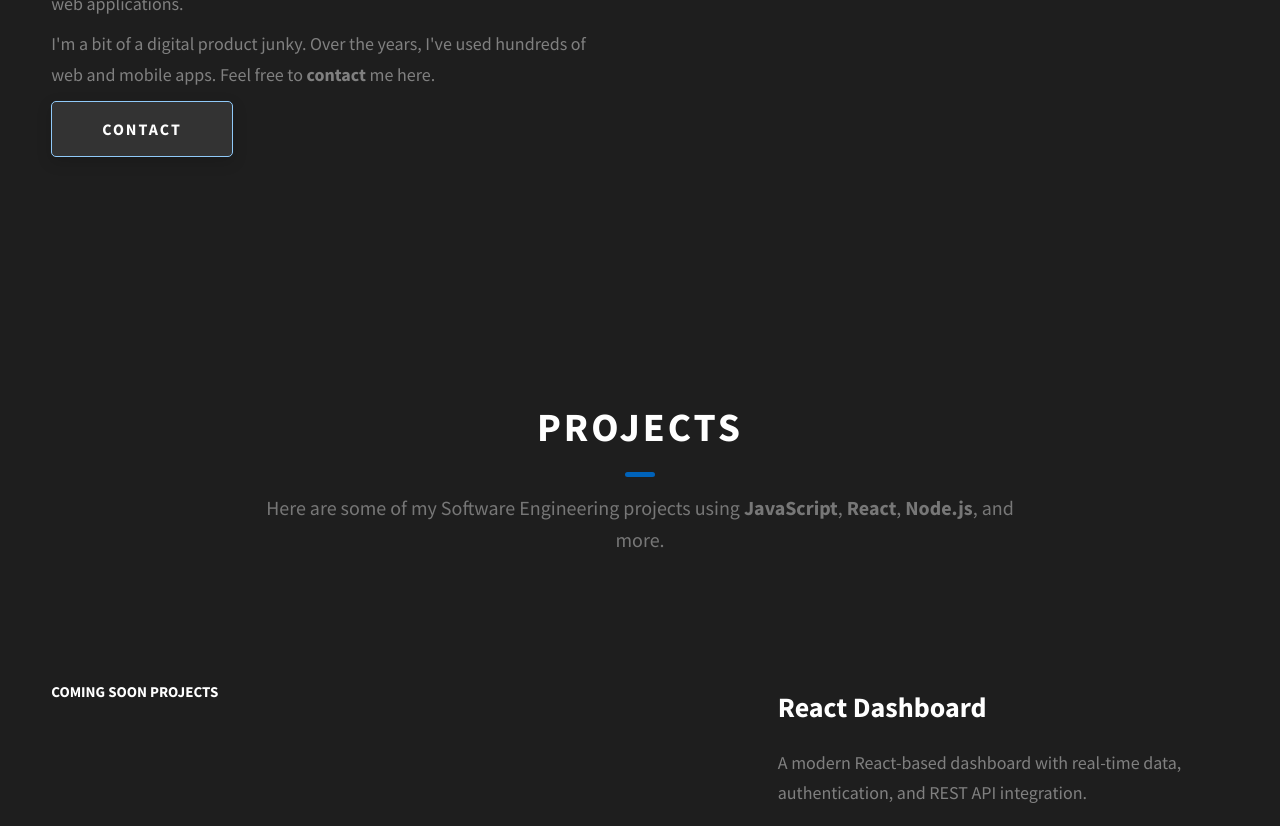
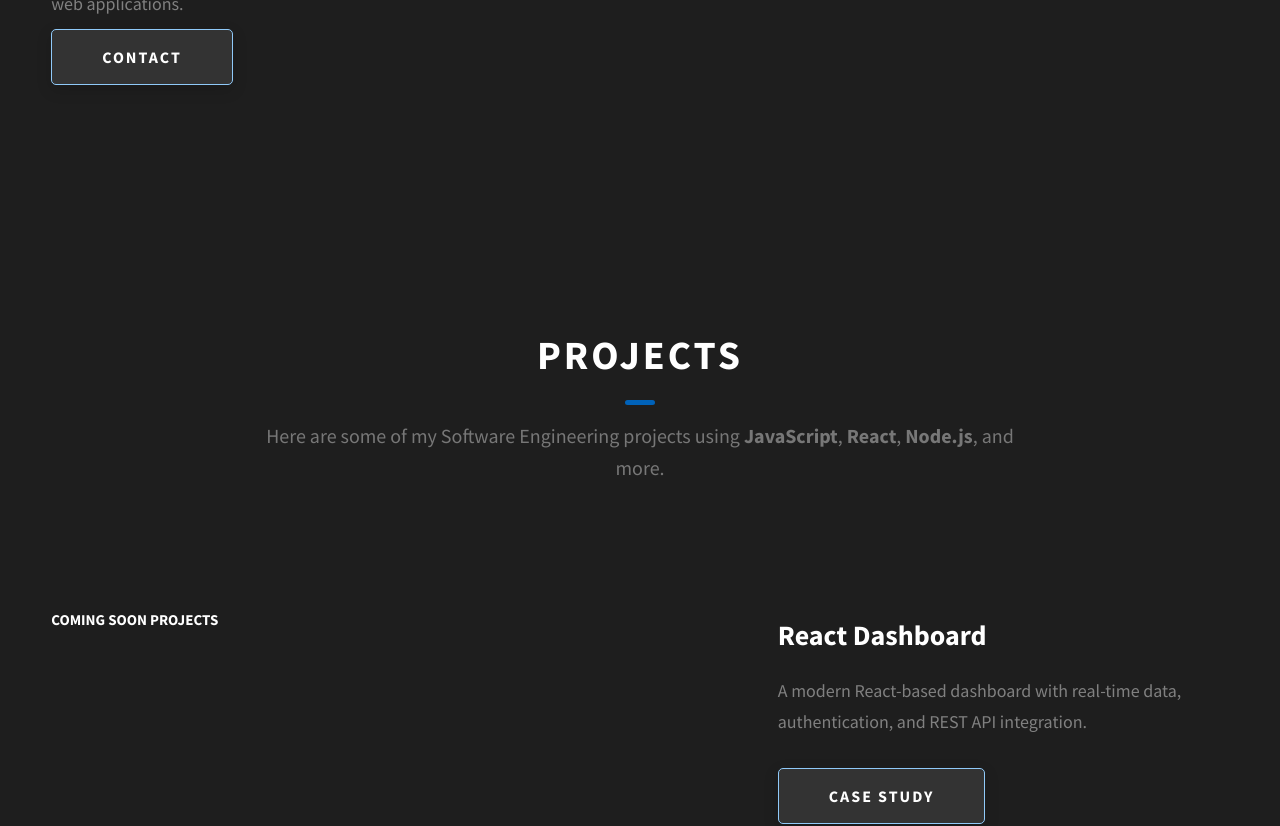
Before and after one commit to theamankrpandey/My-Portfolio, a website: page index.html in a window 1280 px wide. Shown: the part 1376-2202 px from the top of the page. Drawn offline with Linux system fonts and the light colour scheme.

Commit message:
retrigger GitHub Pages deployment

```diff
--- a/index.html
+++ b/index.html
@@ -137,9 +137,7 @@
               Hey! It's <strong>AMAN PANDEY</strong> and I'm a <strong>SOFTWARE ENGINEER</strong> located in <strong>BHOPAL</strong>. With my expertise in <strong>Full Stack Development</strong> using
               <strong>JavaScript</strong>, <strong>React</strong>, <strong>Node.js</strong>, and <strong>MongoDB</strong>, I build efficient and robust web applications.
             </p>
-            <p class="about__content-details-para">
-              I'm a bit of a digital product junky. Over the years, I've used hundreds of web and mobile apps. Feel free to <strong>contact</strong> me here.
-            </p>
+
             <a href="mailto:ap5766709@gmail.com" class="btn btn--med btn--theme">Contact</a>
           </div>
           <div class="about__content-skills">
```
